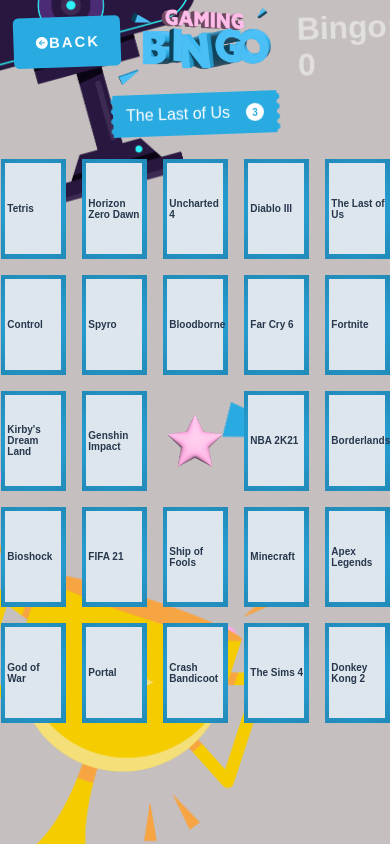
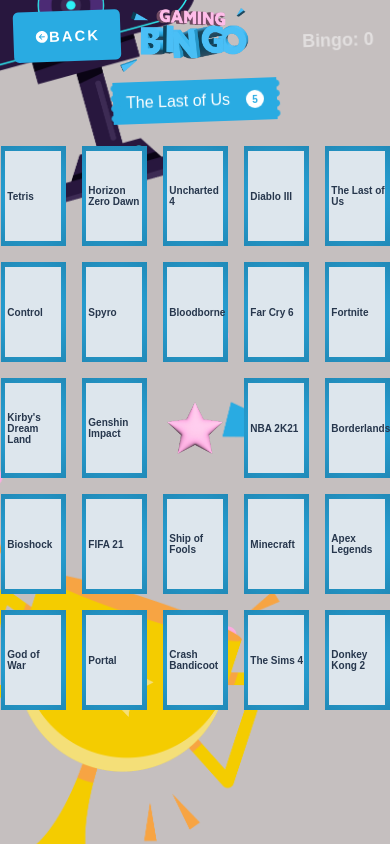
Before and after one commit to ilkersatir/bingo, a React (Create React App) app: page /singleplayer in a window 390 px wide. Built offline with nearby package versions, Linux system fonts and the light colour scheme.

Commit message:
responsive fix

```diff
--- a/src/components/brand/Brand.style.scss
+++ b/src/components/brand/Brand.style.scss
@@ -8,3 +8,9 @@
 	outline: none;
 	width: 50%;
 }
+
+@media (max-width: 590px) {
+	.logo {
+		max-width: 150px !important;
+	}
+}
--- a/src/config/index.ts
+++ b/src/config/index.ts
@@ -1,5 +1,5 @@
 // define the default time to draw a ticket in milliseconds
-export const DEFAULT_TIME_TO_DRAW = 4; // DEFAULT: 8 seconds
+export const DEFAULT_TIME_TO_DRAW = 5; // DEFAULT: 8 seconds
 
 // this defines the maximum number of iterations for the drawn tickets
 // 1 for start ticket
--- a/src/layout/Layout.style.scss
+++ b/src/layout/Layout.style.scss
@@ -22,44 +22,6 @@
 
 			&:last-child {
 				justify-content: flex-end;
-			}
-		}
-
-		.bingo-count {
-			color: #fff;
-			font-weight: bold;
-			font-size: xx-large;
-			transform: scale(1) rotate(-2deg);
-
-			&.pulse0,
-			&.pulse1 {
-				animation: pulse 2s infinite;
-			}
-
-			&.pulse2 {
-				animation: pulse2 2s infinite;
-			}
-
-			&.pulse3 {
-				animation: pulse3 2s infinite;
-			}
-
-			&.pulse4 {
-				animation: pulse4 1s infinite;
-			}
-
-			&.pulse5 {
-				animation: pulse4 1s infinite;
-			}
-
-			&.pulse6,
-			&.pulse7,
-			&.pulse8,
-			&.pulse9,
-			&.pulse10,
-			&.pulse11,
-			&.pulse12 {
-				animation: pulse5 2s infinite;
 			}
 		}
 	}
@@ -97,9 +59,51 @@
 	background-repeat: no-repeat;
 }
 
+.bingo-count {
+	color: #fff;
+	font-weight: bold;
+	font-size: xx-large;
+	transform: scale(1) rotate(-2deg);
+	white-space: nowrap;
+
+	&.pulse0,
+	&.pulse1 {
+		animation: pulse 2s infinite;
+	}
+
+	&.pulse2,
+	&.pulse3,
+	&.pulse4,
+	&.pulse5,
+	&.pulse6,
+	&.pulse7,
+	&.pulse8,
+	&.pulse9,
+	&.pulse10,
+	&.pulse11,
+	&.pulse12 {
+		animation: pulse2 2s infinite;
+	}
+}
+
 @media (max-height: 780px) {
 	.layout__header {
 		padding: 0.5rem;
+	}
+	.bingo-count {
+		font-size: xx-large;
+	}
+}
+
+@media (max-width: 590px) {
+	.bingo-count {
+		font-size: large;
+	}
+}
+
+@media (max-width: 375px) {
+	.bingo-count {
+		font-size: small;
 	}
 }
 
```
